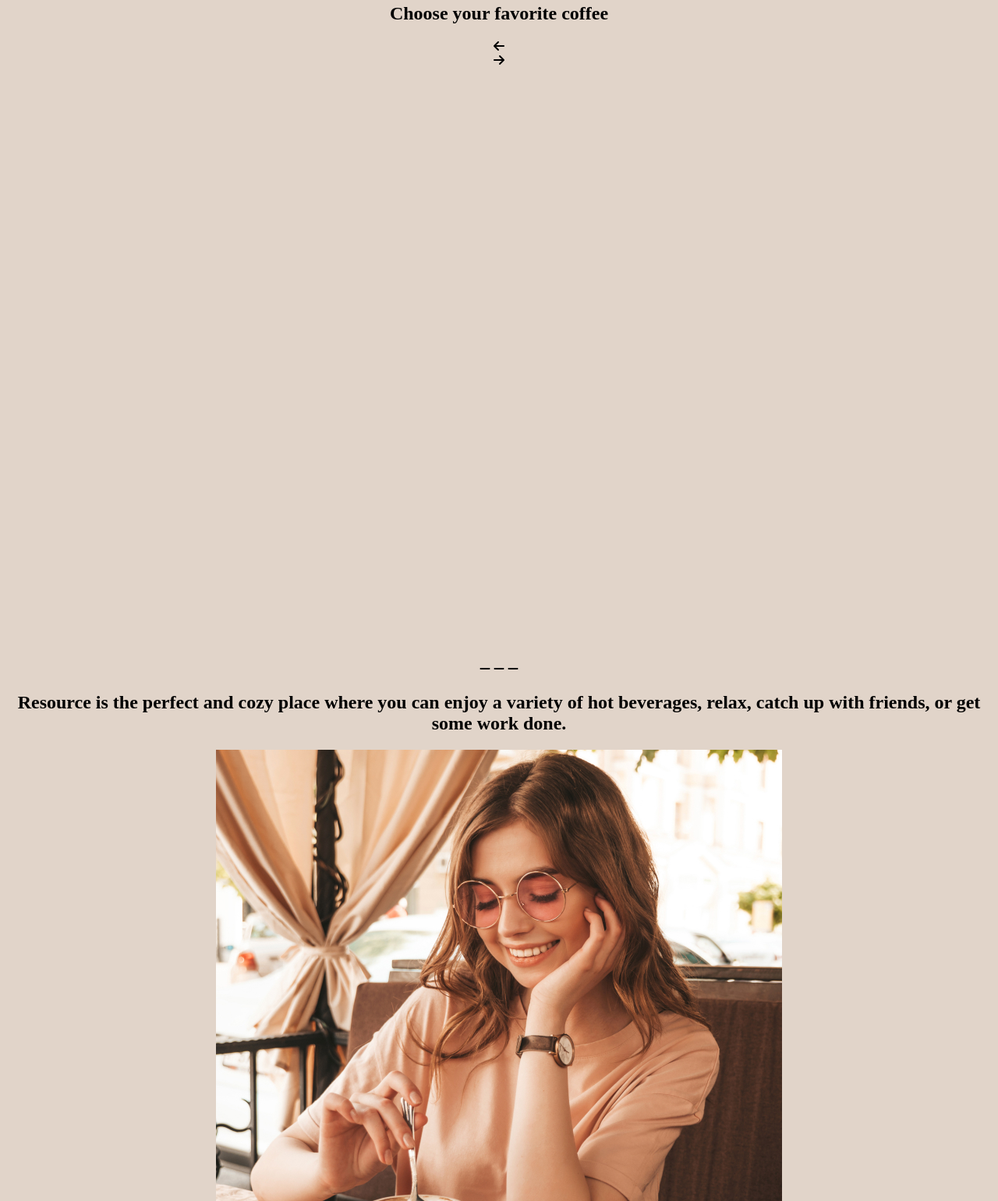
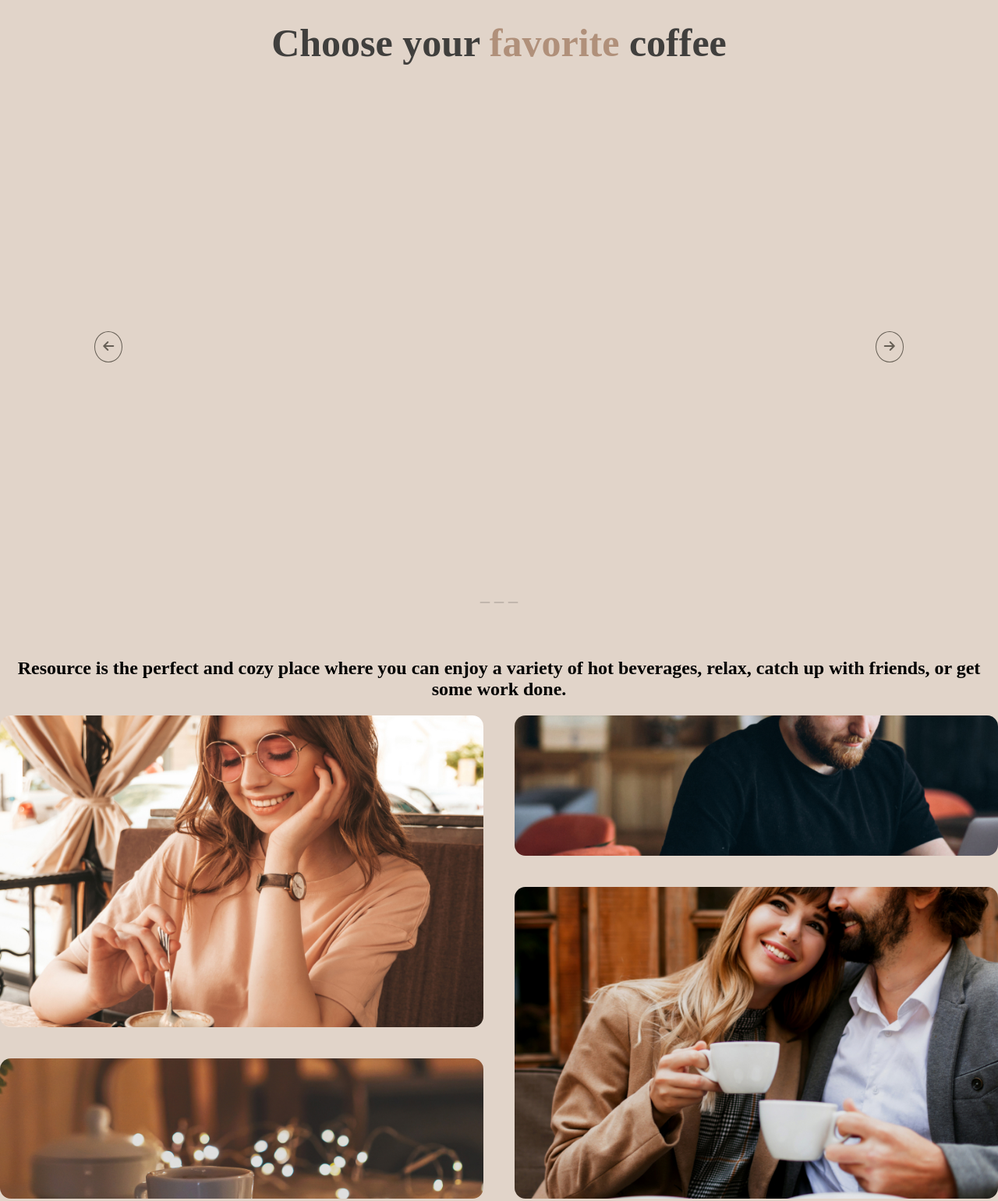
Before and after one commit to direhack/coffee-house, a plain HTML site: page coffee-house/index.html in a window 1280 px wide. Shown: the part 720-2261 px from the top of the page at 78% size. Drawn offline with Linux system fonts and the light colour scheme; a script that the page names is missing.

Commit message:
feat: add styles for fav coffee section & about

```diff
--- a/coffee-house/style.css
+++ b/coffee-house/style.css
@@ -1,12 +1,12 @@
 body {
   margin: 0 auto;
   text-align: center;
+  background-color: #e1d4c9;
 }
 
 .container {
   max-width: 1440px;
   margin: 0 auto;
-  background-color: #e1d4c9;
 }
 
 header {
@@ -79,32 +79,76 @@ main .hero .block button {
 main .hero .block button:hover {
   cursor: pointer;
 }
-main .slider {
+main .fav_coffee {
   height: 799px;
 }
-main .slider h2 {
+main .fav_coffee h2 {
   color: #403f3d;
   font-size: 50px;
 }
-main .slider h2 span {
+main .fav_coffee h2 span {
   color: #b0907a;
 }
-main .slider .drink {
+main .fav_coffee .slider {
   display: flex;
-  justify-content: space-between;
+  justify-content: space-around;
   align-items: center;
-  flex-wrap: wrap;
 }
-main .slider .drink .arrow-right,
-main .slider .drink .arrow-left {
+main .fav_coffee .slider .arrow-right,
+main .fav_coffee .slider .arrow-left {
   border: 1px solid #665f55;
   border-radius: 50%;
   padding: 10px;
+  color: #665f55;
 }
-main .slider .drink .arrow-right:hover,
-main .slider .drink .arrow-left:hover {
+main .fav_coffee .slider .arrow-right:hover,
+main .fav_coffee .slider .arrow-left:hover {
   cursor: pointer;
+  background-color: #665f55;
+  color: #e1d4c9;
 }
-main .slider .drink-info {
+main .fav_coffee .slider .drink {
+  transition: opacity 500ms ease;
+  width: 480px;
+  height: 640px;
+  display: flex;
+  flex-direction: column;
+}
+main .about .images {
+  display: grid;
+  grid-template-columns: 1fr 1fr;
+  grid-auto-rows: 180px;
+  gap: 40px;
+}
+main .about .images .image {
   width: 100%;
+  height: 100%;
+  -o-object-fit: cover;
+     object-fit: cover;
+  border-radius: 14px;
+  display: block;
+}
+main .about .images .a {
+  grid-column: 1;
+  grid-row: 1/span 2;
+}
+main .about .images .b {
+  grid-column: 2;
+  grid-row: 1;
+}
+main .about .images .c {
+  grid-column: 1;
+  grid-row: 3;
+}
+main .about .images .e {
+  grid-column: 2;
+  grid-row: 2/span 2;
+}
+
+.fa-minus {
+  color: #c1b6ad;
+}
+
+.active {
+  color: #665f55;
 }/*# sourceMappingURL=style.css.map */
```
